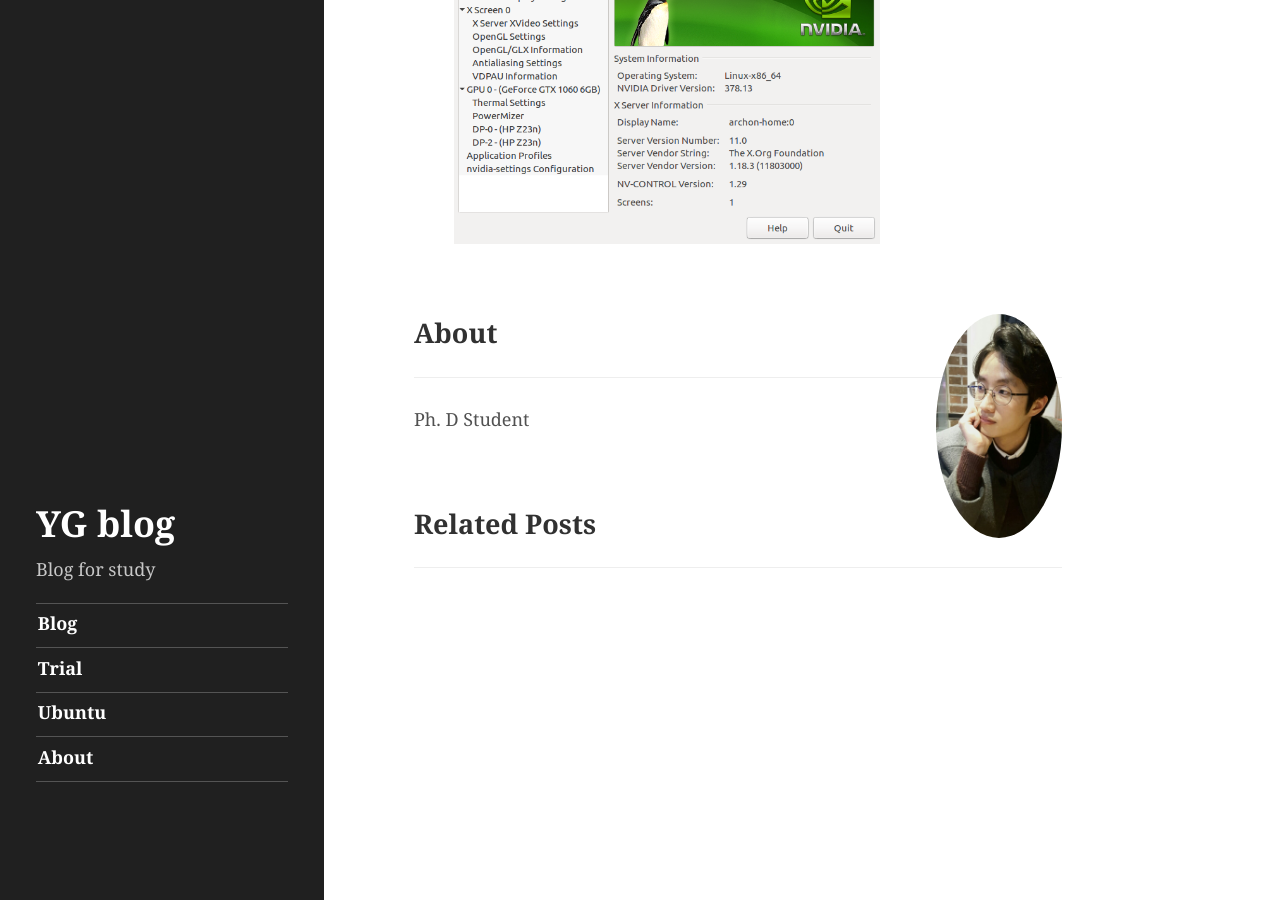
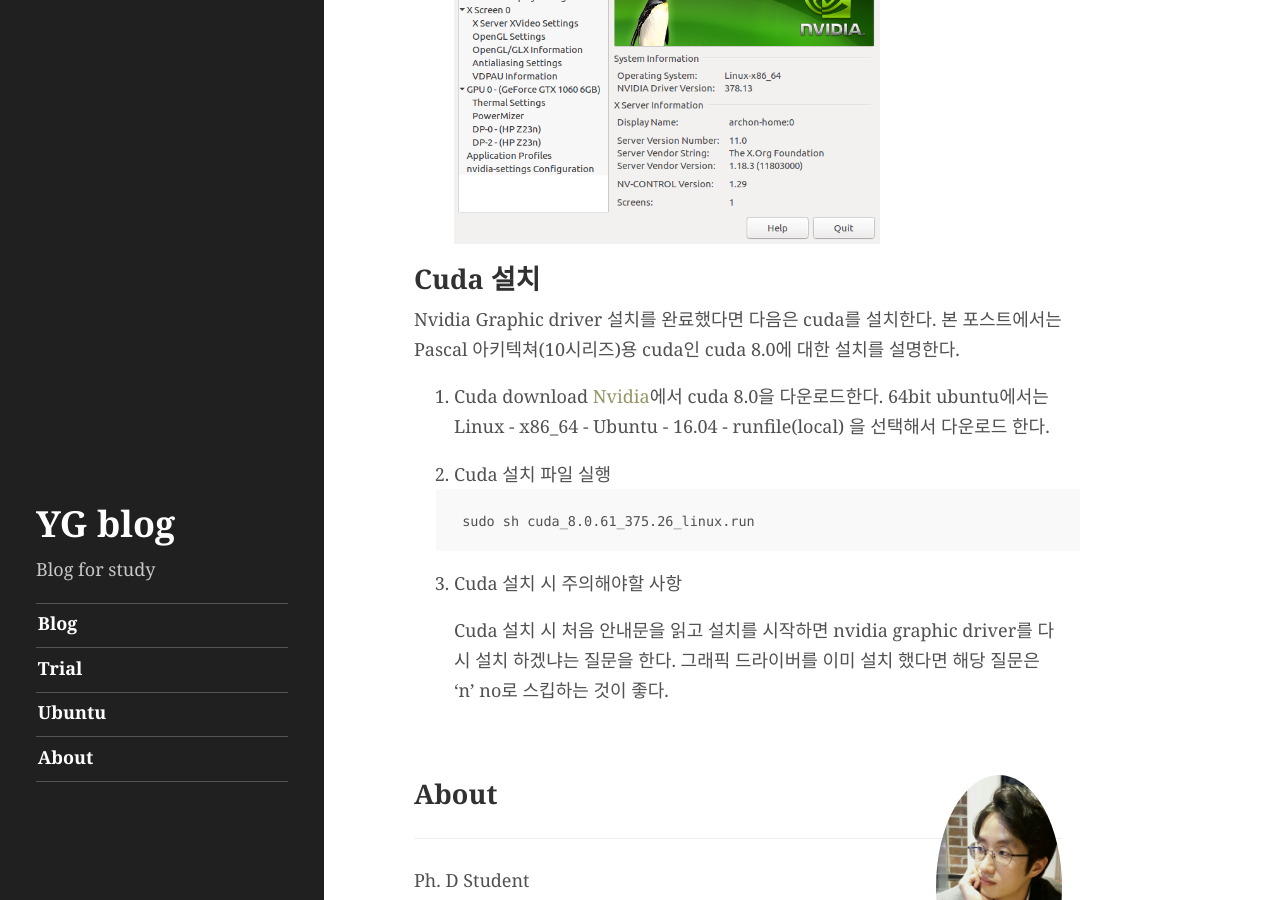
Before and after one commit to youngguncho/youngguncho.github.io, a Jekyll site: the page built from _posts/Ubuntu/2017-04-16-Ubuntu-initial-setup.md, in a window 1280 px wide and 900 px high, scrolled down 1393 px. Built offline with Jekyll 4.4.1, drawn with Linux system fonts in a browser that asks for light colours.

Commit message:
add cuda explanation

````diff
--- a/_posts/Ubuntu/2017-04-16-Ubuntu-initial-setup.md
+++ b/_posts/Ubuntu/2017-04-16-Ubuntu-initial-setup.md
@@ -40,3 +40,19 @@
 
 5. 그래픽 드라이버 설치 확인: Terminal 창에서 ```nvidia-settings```를 입력하면 nvidia X server setting가 나오는데 System information에서 드라이버 버전을 확인할 수 있다.
     <img align="middle" src="/image/posts/Ubuntu/graphic-driver/nvidia-settings.png" width="70%">
+
+
+## Cuda 설치
+Nvidia Graphic driver 설치를 완료했다면 다음은 cuda를 설치한다. 본 포스트에서는 Pascal 아키텍쳐(10시리즈)용 cuda인 cuda 8.0에 대한 설치를 설명한다.
+
+1. Cuda download
+    [Nvidia](https://developer.nvidia.com/cuda-downloads)에서 cuda 8.0을 다운로드한다. 64bit ubuntu에서는 Linux - x86_64 - Ubuntu - 16.04 - runfile(local) 을 선택해서 다운로드 한다.
+
+2. Cuda 설치 파일 실행
+    ```
+    sudo sh cuda_8.0.61_375.26_linux.run
+    ```
+
+3. Cuda 설치 시 주의해야할 사항
+
+    Cuda 설치 시 처음 안내문을 읽고 설치를 시작하면 nvidia graphic driver를 다시 설치 하겠냐는 질문을 한다. 그래픽 드라이버를 이미 설치 했다면 해당 질문은 'n' no로 스킵하는 것이 좋다.
````
